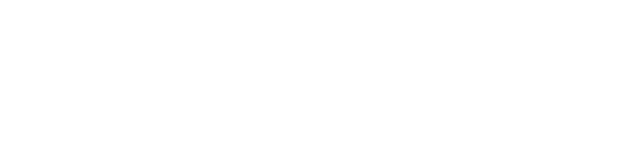
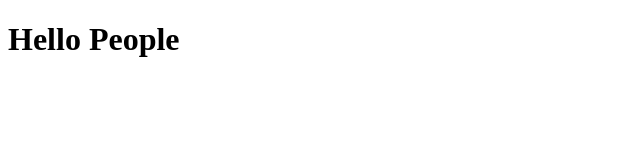
Before and after one commit to aleena24bino/demo1, a plain HTML site: page site/index.html in a window 1280 px wide. Shown: the whole page, without its empty margins (0-640 px from the left). Drawn offline with Linux system fonts and the light colour scheme.

Commit message:
Added hello people.

```diff
--- a/site/index.html
+++ b/site/index.html
@@ -6,6 +6,6 @@
 	<title>Hello World</title>
 </head>
 <body>
-
+<h1>Hello People</h1>
 </body>
 </html>
```
